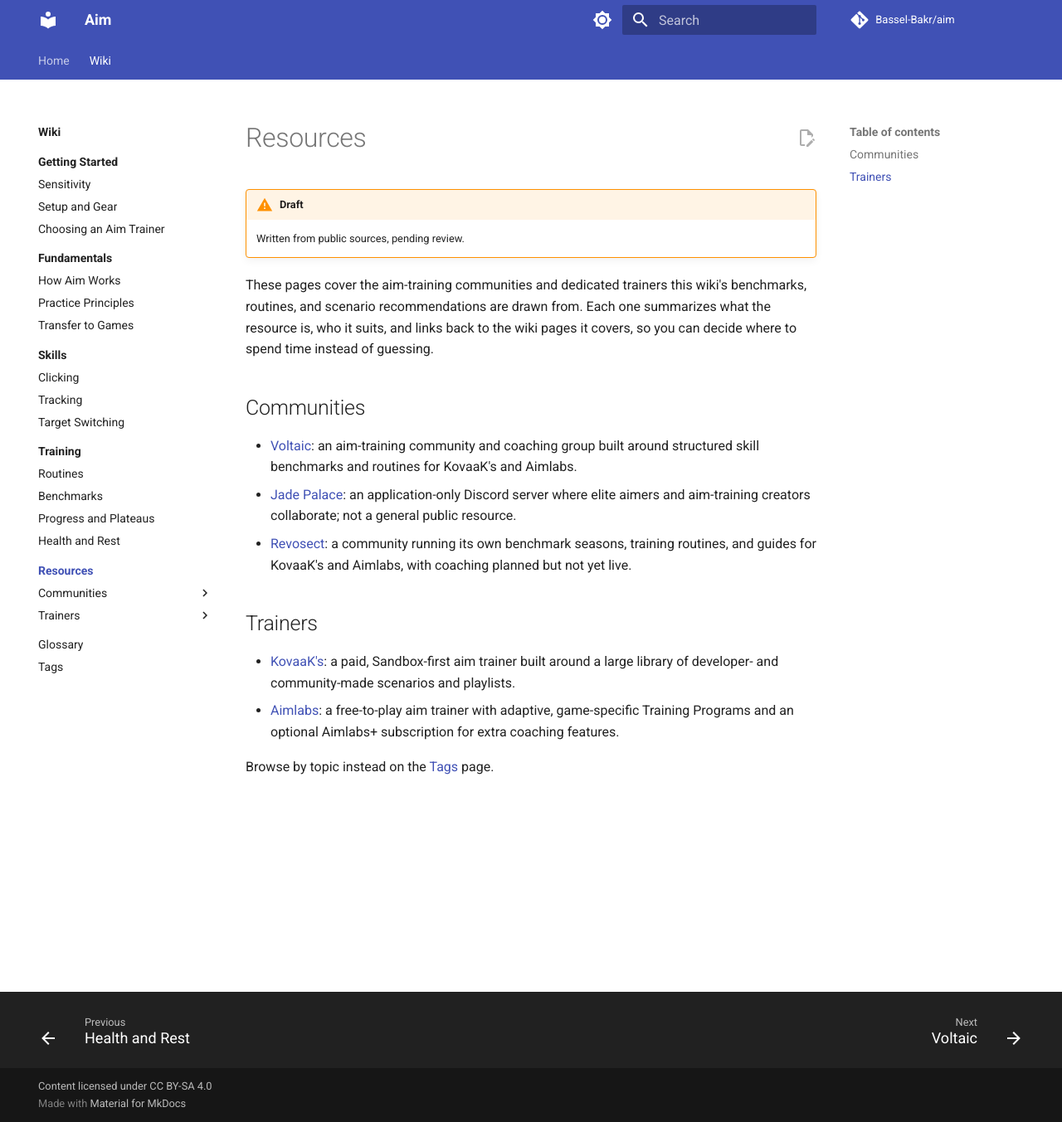
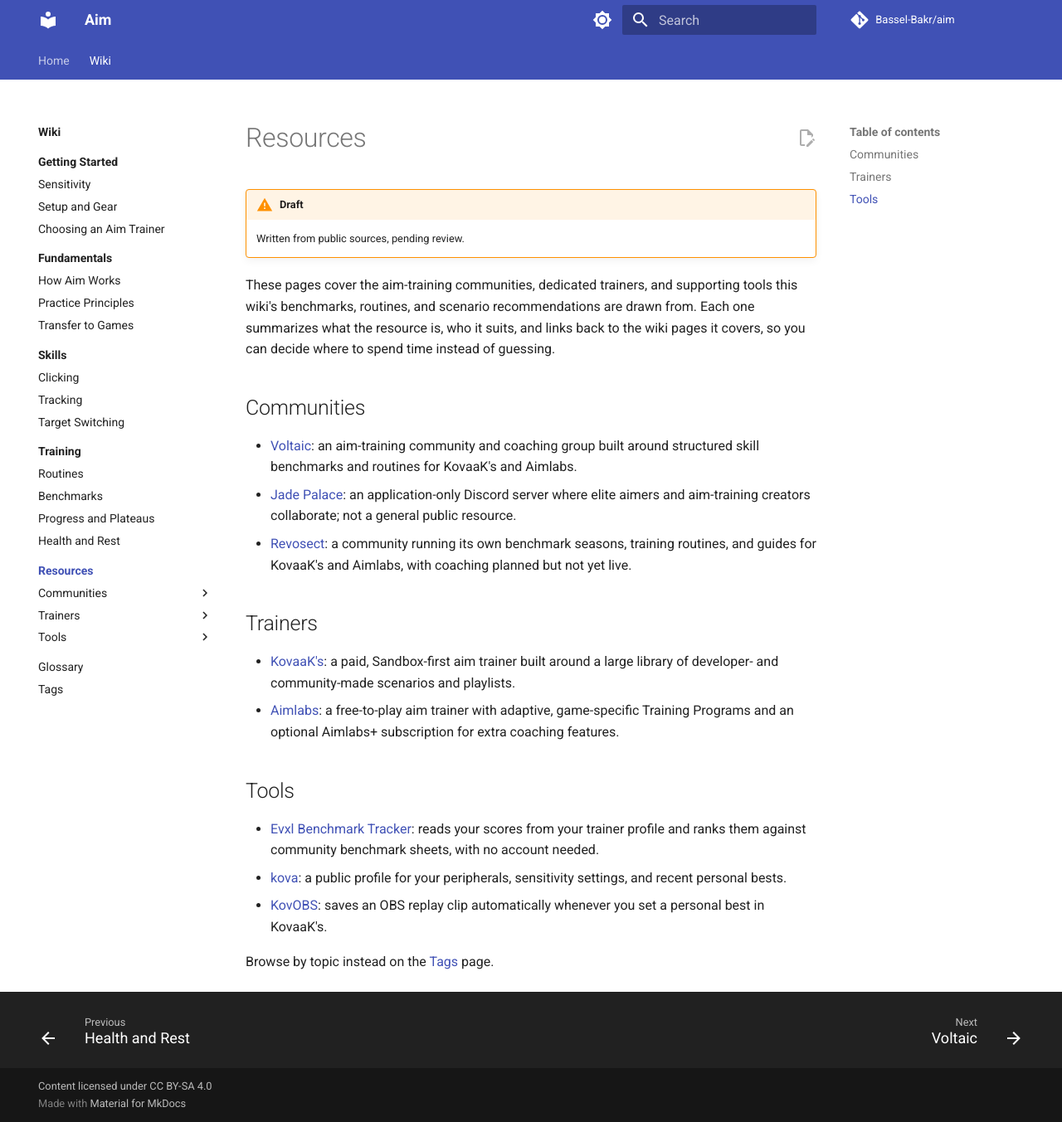
Before and after one commit to Bassel-Bakr/Aim, an MkDocs documentation site: the page built from docs/wiki/resources/index.md, in a window 1280 px wide and 1353 px high. Shown: the whole window at 83% size. Built offline with MkDocs 1.6.1 and Material for MkDocs 9.7.7, drawn with Linux system fonts in a browser that asks for light colours; comment, search, counter and statistics services are not loaded.

Commit message:
docs: add a Tools section covering evxl, kova, and KovOBS
Communities and trainers were covered, but the utilities players
actually run alongside them were not. Adds a tool tag and three
resource pages under resources/tools/.

Co-Authored-By: Claude Opus 5 <noreply@anthropic.com>

```diff
--- a/docs/wiki/resources/index.md
+++ b/docs/wiki/resources/index.md
@@ -5,10 +5,10 @@ title: "Resources"
 !!! warning "Draft"
     Written from public sources, pending review.
 
-These pages cover the aim-training communities and dedicated trainers this wiki's benchmarks,
-routines, and scenario recommendations are drawn from. Each one summarizes what the resource is,
-who it suits, and links back to the wiki pages it covers, so you can decide where to spend time
-instead of guessing.
+These pages cover the aim-training communities, dedicated trainers, and supporting tools this
+wiki's benchmarks, routines, and scenario recommendations are drawn from. Each one summarizes what
+the resource is, who it suits, and links back to the wiki pages it covers, so you can decide where
+to spend time instead of guessing.
 
 ## Communities
 
@@ -26,4 +26,13 @@ instead of guessing.
 - [Aimlabs](trainers/aimlabs.md): a free-to-play aim trainer with adaptive, game-specific Training
   Programs and an optional Aimlabs+ subscription for extra coaching features.
 
+## Tools
+
+- [Evxl Benchmark Tracker](tools/evxl.md): reads your scores from your trainer profile and ranks
+  them against community benchmark sheets, with no account needed.
+- [kova](tools/kova.md): a public profile for your peripherals, sensitivity settings, and recent
+  personal bests.
+- [KovOBS](tools/kovobs.md): saves an OBS replay clip automatically whenever you set a personal
+  best in KovaaK's.
+
 Browse by topic instead on the [Tags](../tags.md) page.
--- a/mkdocs.yml
+++ b/mkdocs.yml
@@ -84,5 +84,9 @@ nav:
           - Trainers:
               - wiki/resources/trainers/kovaaks.md
               - wiki/resources/trainers/aimlabs.md
+          - Tools:
+              - wiki/resources/tools/evxl.md
+              - wiki/resources/tools/kova.md
+              - wiki/resources/tools/kovobs.md
       - Glossary: wiki/glossary.md
       - Tags: wiki/tags.md
```
Also changed, not shown: CONTRIBUTING.md (+1 -1 lines), docs/wiki/resources/tools/evxl.md (added, +57 -0 lines), docs/wiki/resources/tools/kova.md (added, +59 -0 lines), docs/wiki/resources/tools/kovobs.md (added, +60 -0 lines), 1 other file.
